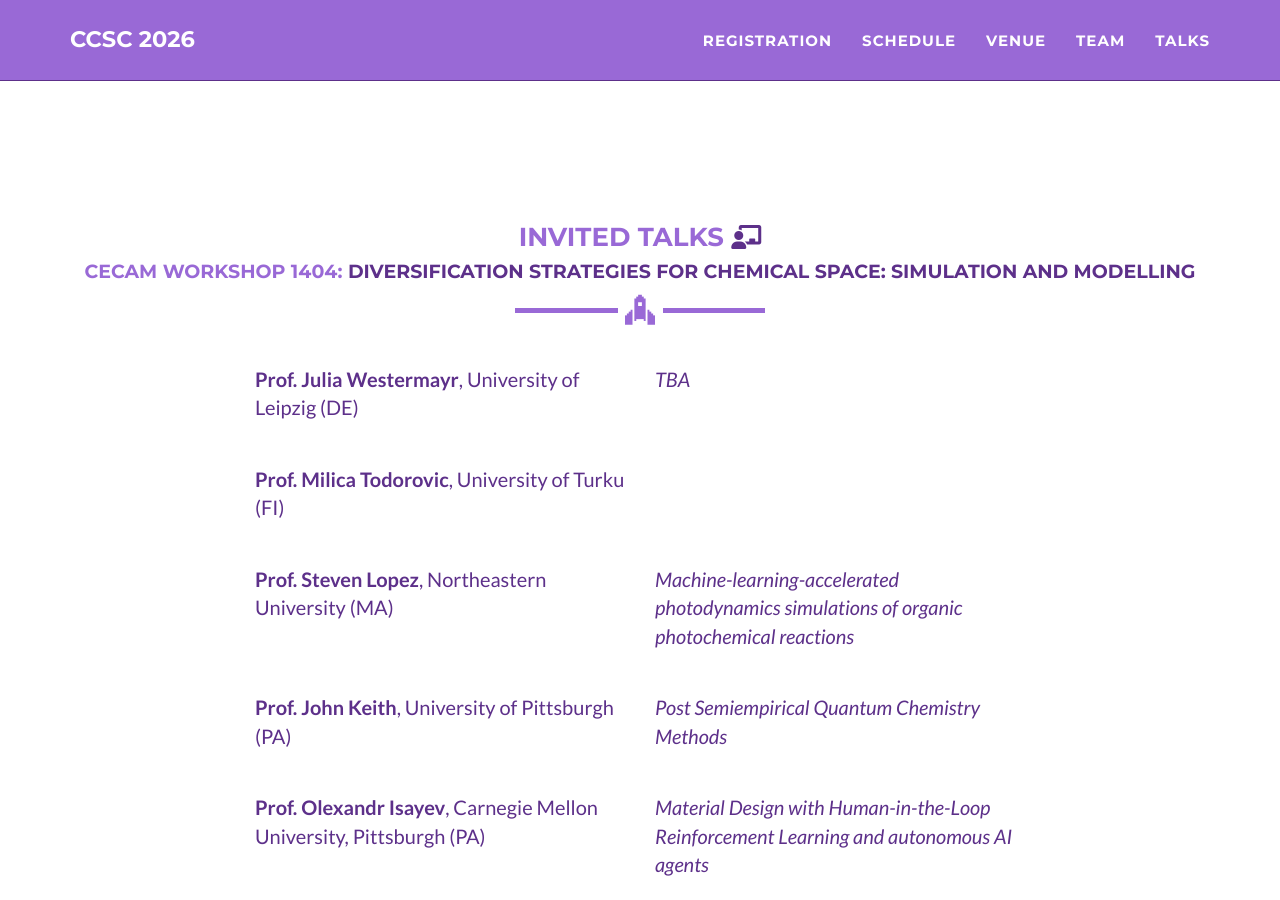
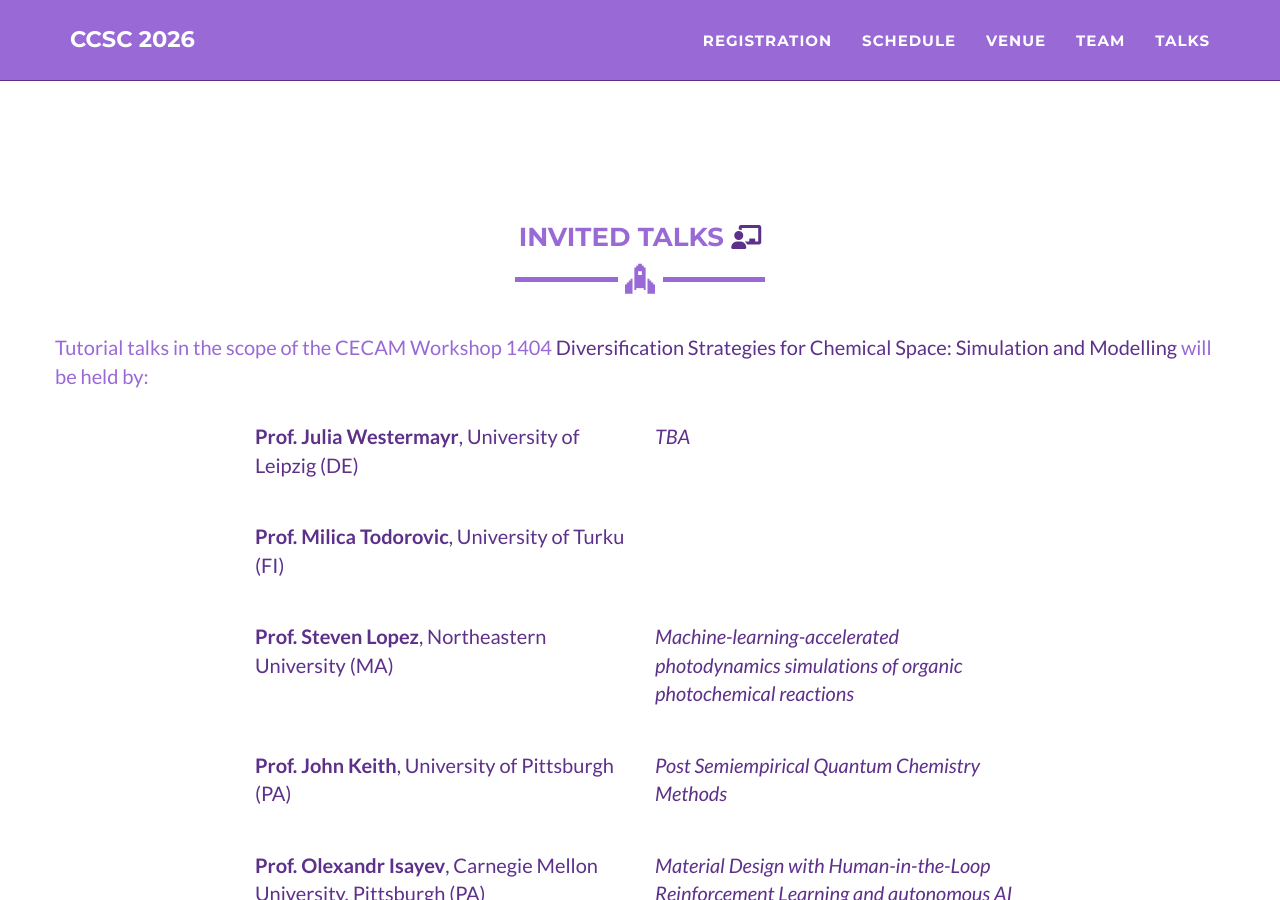
Before and after one commit to ccsc2026/ccsc2026.github.io, a Jekyll site: the page built from talks.html, in a window 1280 px wide and 900 px high, scrolled down 2509 px. Built offline with Jekyll 4.4.1, drawn with Linux system fonts in a browser that asks for light colours.

Commit message:
Update talks.html

```diff
--- a/talks.html
+++ b/talks.html
@@ -44,11 +44,16 @@ layout: page
     <div class="row">
       <div class="col-lg-12 text-center">
         <h3>Invited Talks <i class="fa-solid fa-chalkboard-user" style="font-size:24px;color:#5d308a;"></i> </h3>
-        <h4>CECAM Workshop 1404: <a href="https://www.cecam.org/workshop-details/diversification-strategies-for-chemical-space-simulation-and-modelling-1404"
-                                   target="_blank">Diversification Strategies for Chemical Space: Simulation and Modelling</a></h4>
         <hr class="star-primary">
         <br>
       </div>
+      <br>
+      <p>
+        Tutorial talks in the scope of the CECAM Workshop 1404
+        <a href="https://www.cecam.org/workshop-details/diversification-strategies-for-chemical-space-simulation-and-modelling-1404"
+                                   target="_blank">Diversification Strategies for Chemical Space: Simulation and Modelling</a>
+        will be held by:
+      </p>
       <br>
       {% for it in site.categories.cecam %}
         <div class="row">
```
